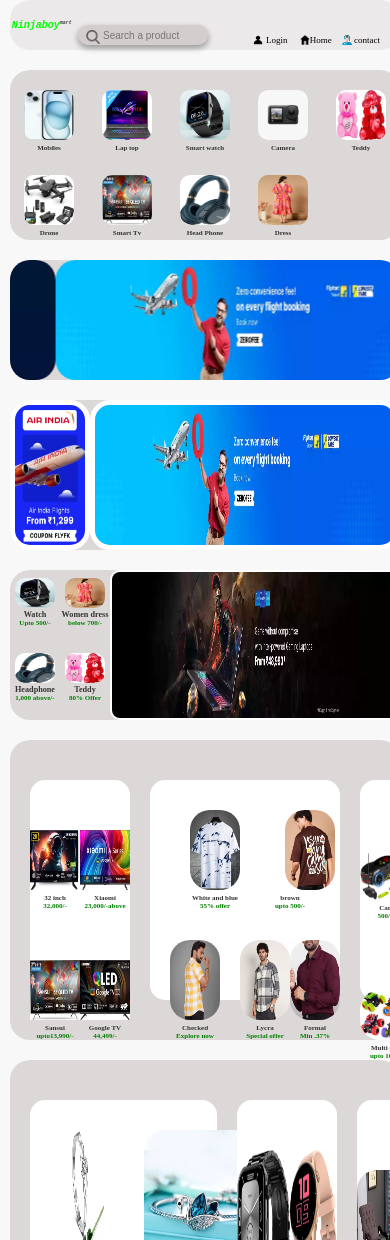
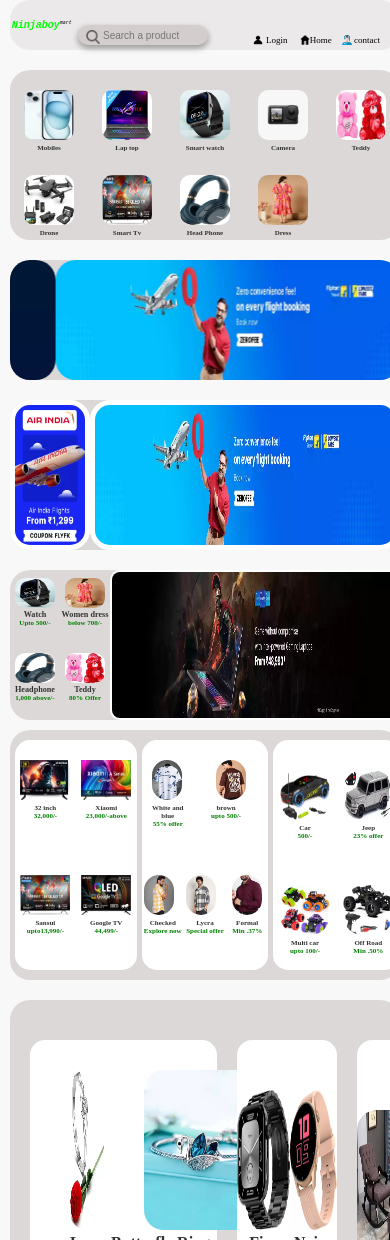
Before and after one commit to yogamurugan285/e_commerse, a plain HTML site: page home.html in a window 390 px wide. Shown: the top 1240 px of the page. Drawn offline with Linux system fonts and the light colour scheme.

Commit message:
first commit

```diff
--- a/home.html
+++ b/home.html
@@ -930,24 +930,24 @@
 
 
         .fifth-container {
-            margin-top: 20px;
-            margin-right: 10px;
-            margin-left: 10px;
-            display: grid;
-            border-radius: 20px;
-            max-width: 100%;
-            width: 100%;
-            height: 300px;
+            margin-top: 10px;
+            margin-right: 2px;
+            margin-left: 10px;
+            display: grid;
+            border-radius: 20px;
+            max-width: 100%;
+            width: 100%;
+            height: 250px;
             background-color: rgba(143, 128, 128, 0.267);
             grid-template-areas: 'box-1 box-2 box-3';
             grid-template-columns: 1fr 1fr 1fr;
-            column-gap: 20px;
-            grid-template-rows: 260px;
+            column-gap: 5px;
+            grid-template-rows: 240px;
         }
 
         #box-1 {
-            margin-left: 20px;
-            margin-top: 40px;
+            margin-left: 5px;
+            margin-top: 10px;
             border-radius: 15px;
             background-color: white;
             display: grid;
@@ -958,9 +958,9 @@
         }
 
         #box-1 img {
-            margin-top: 50px;
+            margin-top: 20px;
             width: 50px;
-            height: 60px;
+            height: 40px;
 
         }
 
@@ -970,7 +970,7 @@
         }
 
         #box-2 {
-            margin-top: 40px;
+            margin-top: 10px;
             border-radius: 15px;
             background-color: white;
             display: grid;
@@ -983,13 +983,13 @@
 
         #c1,
         #c2 img {
-            margin-left: 40px;
+            margin-left: 10px;
         }
 
         #box-2 img {
-            margin-top: 30px;
-            width: 50px;
-            height: 80px;
+            margin-top: 20px;
+            width: 30px;
+            height: 40px;
             border-radius: 20px;
         }
 
@@ -1019,7 +1019,7 @@
         }
 
         #box-3 {
-            margin-top: 40px;
+            margin-top: 10px;
             border-radius: 15px;
             background-color: white;
             display: grid;
@@ -1031,7 +1031,7 @@
         }
 
         #box-3 img {
-            margin-top: 70px;
+            margin-top: 30px;
             width: 50px;
             height: 50px;
             border-radius: 20px;
```
